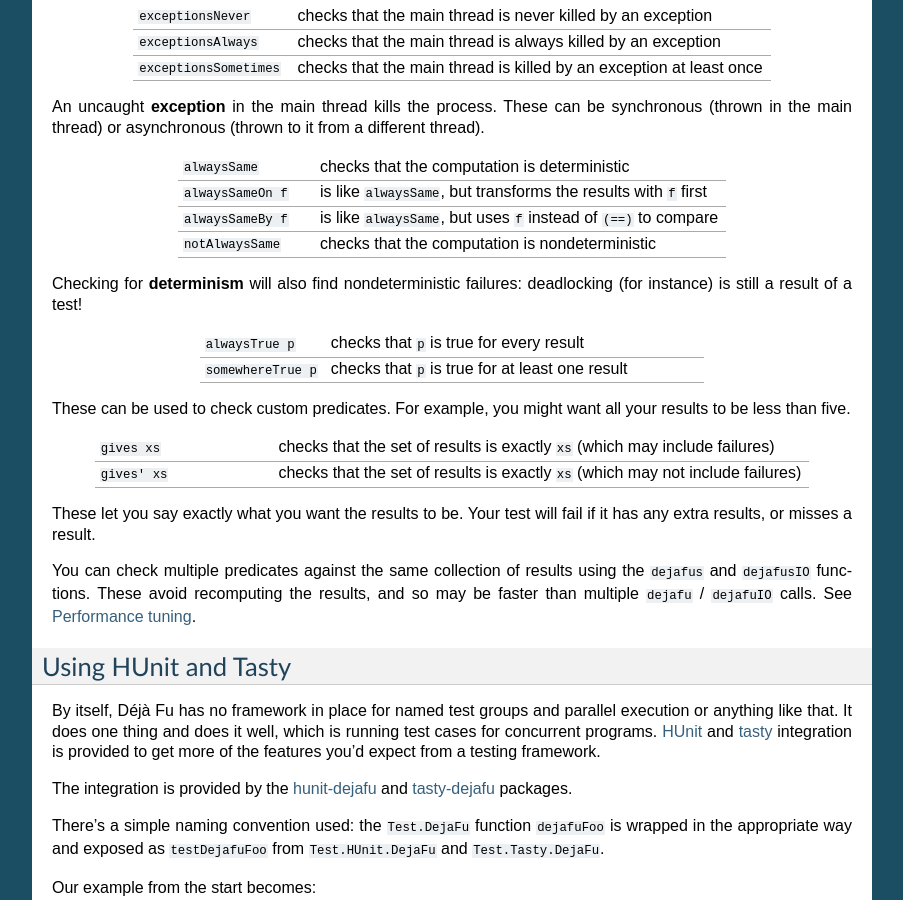
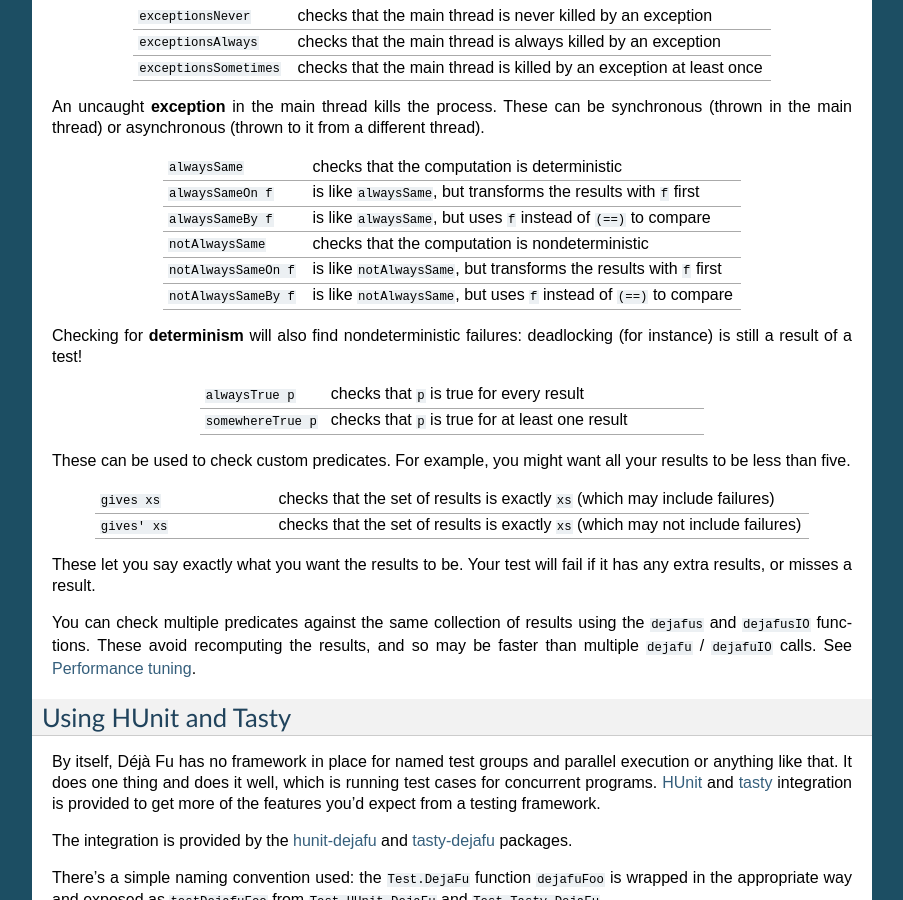
Before and after one commit to barrucadu/dejafu, a Sphinx documentation site: the page built from doc/unit_testing.rst, in a window 1280 px wide and 900 px high, scrolled down 1391 px. Shown: the whole window, without its empty margins (198-1101 px from the left). Built offline with Sphinx 7.4.7, drawn with Linux system fonts in a browser that asks for light colours.

Commit message:
Add notAlwaysSame{On,By} to the docs

```diff
--- a/doc/unit_testing.rst
+++ b/doc/unit_testing.rst
@@ -116,6 +116,8 @@ to it from a different thread).
   ``alwaysSameOn f``,"is like ``alwaysSame``, but transforms the results with ``f`` first"
   ``alwaysSameBy f``,"is like ``alwaysSame``, but uses ``f`` instead of ``(==)`` to compare"
   ``notAlwaysSame``,"checks that the computation is nondeterministic"
+  ``notAlwaysSameOn f``,"is like ``notAlwaysSame``, but transforms the results with ``f`` first"
+  ``notAlwaysSameBy f``,"is like ``notAlwaysSame``, but uses ``f`` instead of ``(==)`` to compare"
 
 Checking for **determinism** will also find nondeterministic failures:
 deadlocking (for instance) is still a result of a test!
```
